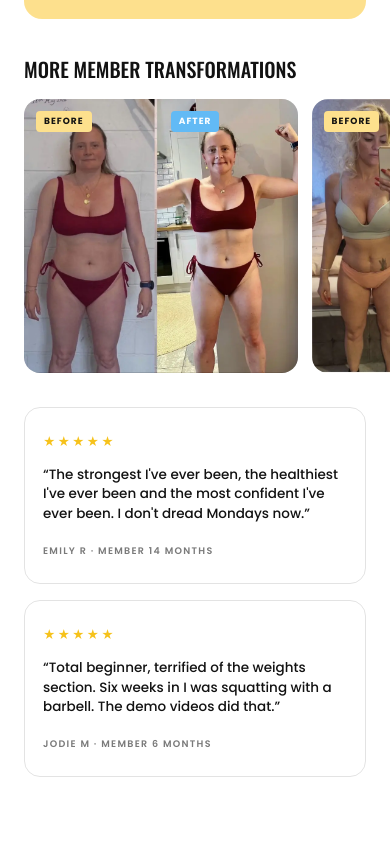
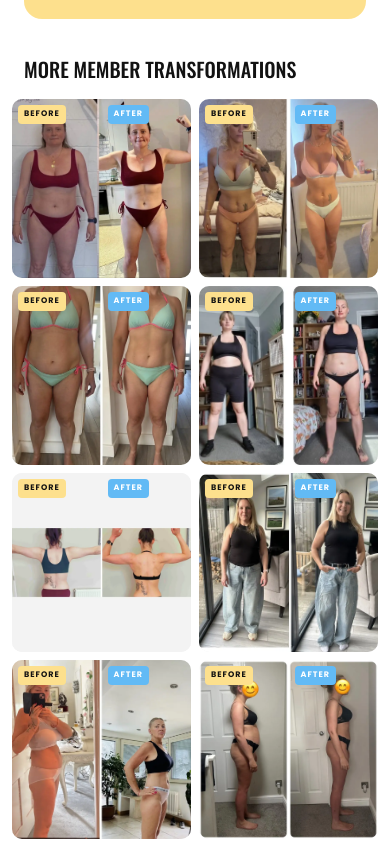
Before and after one commit to repshealth/shapeupwaitlist, a plain HTML site: page black-friday-sale.html in a window 390 px wide. Shown: the part 6189-7031 px from the top of the page. Drawn offline with nearby package versions, Linux system fonts and the light colour scheme.

Commit message:
Transformations: 2-column grid on mobile so every result is visible without swiping
Co-Authored-By: Claude Opus 5.5 <noreply@anthropic.com>
Claude-Session: https://claude.ai/code/session_013Mw8Cqs7Q7rrv2b2D7AdRd

```diff
--- a/black-friday-sale.html
+++ b/black-friday-sale.html
@@ -429,6 +429,7 @@ a{color:inherit}
 html,body{overflow-x:clip}
 
 
+
 /* fixes: footer mark, Meet Gabby photo, reviews */
 .su-bigmark{padding:28px 0 22px}
 .su-bigmark img{width:auto;height:48px;max-width:60%;opacity:1}
@@ -440,6 +441,11 @@ html,body{overflow-x:clip}
   .su-foot-grid{grid-template-columns:1fr 1fr;gap:26px 30px}
 }
 @media (max-width:640px){
+  .su-tf-track{display:grid;grid-template-columns:1fr 1fr;gap:8px;overflow:visible;padding:0 12px;scroll-snap-type:none}
+  .su-tf{flex:none;width:auto;border-radius:10px}
+  .su-tf .lbl{font-size:8px;padding:3px 6px;top:6px}
+  .su-tf .lbl.b{left:6px}
+  .su-tf .lbl.a{left:calc(50% + 6px)}
   .su-gabby-ph{max-width:360px;margin:0 auto}
   .su-bigmark img{height:36px}
   .su-reviews{grid-template-columns:1fr}
```
Also changed, not shown: homepage-standard.html (+6 -0 lines), index.html (+6 -0 lines).
